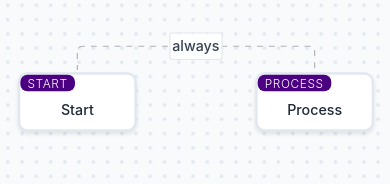
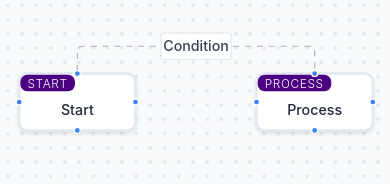
Before and after one commit to bilaldadi/rime_Workflow, a React (Vite) app: page / in a window 390 px wide. Shown: the part 401-585 px from the top of the page. Built offline with nearby package versions, Linux system fonts and the light colour scheme.

Commit message:
fix connection dots for mobile and some resposiveniss

```diff
--- a/src/components/Canvas/Canvas.css
+++ b/src/components/Canvas/Canvas.css
@@ -89,6 +89,36 @@
   border-radius: 50%;
   opacity: 0;
   transition: opacity 0.2s ease;
+}
+
+/* Mobile: Larger handles for easier tapping */
+@media (max-width: 768px) {
+  .react-flow__handle {
+    width: 20px;
+    height: 20px;
+    border: 1px solid white;
+  }
+
+  .workflow-node:hover .react-flow__handle {
+    opacity: 1;
+    transform: scale(1.1);
+  }
+
+  /* Make handles always visible on mobile for easier connection */
+  .workflow-node .react-flow__handle {
+    opacity: 0.9;
+  }
+
+  /* Larger touch targets for connection areas */
+  .react-flow__handle::before {
+    content: '';
+    position: absolute;
+    top: -8px;
+    left: -8px;
+    right: -8px;
+    bottom: -8px;
+    background: transparent;
+  }
 }
 
 .workflow-node:hover .react-flow__handle {
--- a/src/components/Canvas/Canvas.tsx
+++ b/src/components/Canvas/Canvas.tsx
@@ -124,7 +124,7 @@ export const Canvas: React.FC<CanvasProps> = () => {
       const validation = validateEdgeConnection(connection.source!, connection.target!, edges);
 
       if (validation.isValid) {
-        onConnect(connection, connection.sourceHandle === 'right-source' ? 'if con 1' : 'else');
+        onConnect(connection, connection.sourceHandle === 'right-source' ? 'if con ' : 'condition');
       } else {
         showErrorToast(validation.reason || 'Invalid connection');
       }
--- a/src/components/Toolbar/Toolbar.css
+++ b/src/components/Toolbar/Toolbar.css
@@ -98,7 +98,7 @@
 }
 
 /* Mobile responsiveness */
-@media (max-width: 768px) {
+@media (max-width: 1110px) {
   .toolbar-container {
     display: block;
   }
--- a/src/store/graphStore.ts
+++ b/src/store/graphStore.ts
@@ -65,7 +65,7 @@ export const useGraphStore = create<GraphState>((set, get) => ({
     { id: 'n2', position: { x: 300, y: 100 }, data: { label: 'Process', type: 'process' }, type: 'workflow' },
   ],
   edges: [
-    { id: 'e1', source: 'n1', target: 'n2', label: 'always', data: { condition: 'always' } },
+    { id: 'e1', source: 'n1', target: 'n2', label: 'Condition', data: { condition: 'always' } },
   ],
   selectedNodeId: null,
   selectedEdgeId: null,
--- a/src/utils/validation.ts
+++ b/src/utils/validation.ts
@@ -30,10 +30,6 @@ export const generateEdgeId = (): string => {
   return `edge-${Date.now()}-${Math.random().toString(36).substr(2, 9)}`;
 };
 
-export const getNodeTypes = (): string[] => {
-  return ['start', 'process', 'decision', 'end', 'custom'];
+export const getDefaultNodeType = (): string => {
+  return 'Node Type';
 };
-
-export const getDefaultNodeType = (): string => {
-  return 'process';
-};
```
